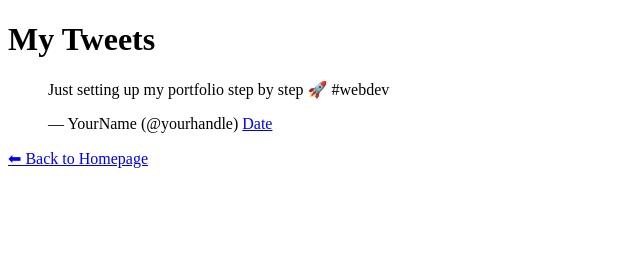
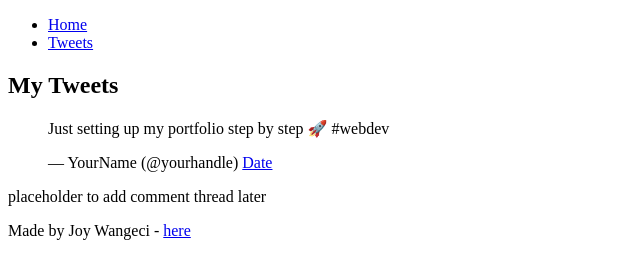
Before and after one commit to gladwellmuthoni/My-first-Portfolio, a plain HTML site: page html_basic/tweets.html in a window 1280 px wide. Shown: the whole page, without its empty margins (0-640 px from the left). Drawn offline with Linux system fonts and the light colour scheme.

Commit message:
Refactor index.html and tweets.html with consistent structure

```diff
--- a/html_basic/tweets.html
+++ b/html_basic/tweets.html
@@ -5,18 +5,33 @@
     <title>My Tweets</title>
   </head>
   <body>
-    <h1>My Tweets</h1>
+    <header>
+      <ul>
+        <li><a href="index.html">Home</a></li>
+        <li><a href="tweets.html">Tweets</a></li>
+      </ul>
+    </header>
 
-    <!-- Embedded Tweet -->
-    <blockquote class="twitter-tweet">
-      <p lang="en" dir="ltr">
-        Just setting up my portfolio step by step 🚀 #webdev
-      </p>&mdash; YourName (@yourhandle)
-      <a href="https://twitter.com/yourhandle/status/1234567890">Date</a>
-    </blockquote>
-    <script async src="https://platform.twitter.com/widgets.js" charset="utf-8"></script>
+    <main>
+      <article>
+        <h1>My Tweets</h1>
 
-    <!-- Link back to homepage -->
-    <p><a href="index.html">⬅ Back to Homepage</a></p>
+        <!-- Example embedded tweet -->
+        <blockquote class="twitter-tweet">
+          <p lang="en" dir="ltr">Just setting up my portfolio step by step 🚀 #webdev</p>
+          &mdash; YourName (@yourhandle)
+          <a href="https://twitter.com/yourhandle/status/1234567890">Date</a>
+        </blockquote>
+        <script async src="https://platform.twitter.com/widgets.js" charset="utf-8"></script>
+      </article>
+
+      <aside>
+        <p>placeholder to add comment thread later</p>
+      </aside>
+    </main>
+
+    <footer>
+      <p>Made by Joy Wangeci - <a href="https://github.com/joywangeci" target="_blank">here</a></p>
+    </footer>
   </body>
 </html>
```
Also changed, not shown: html_basic/index.html (+20 -3 lines).
